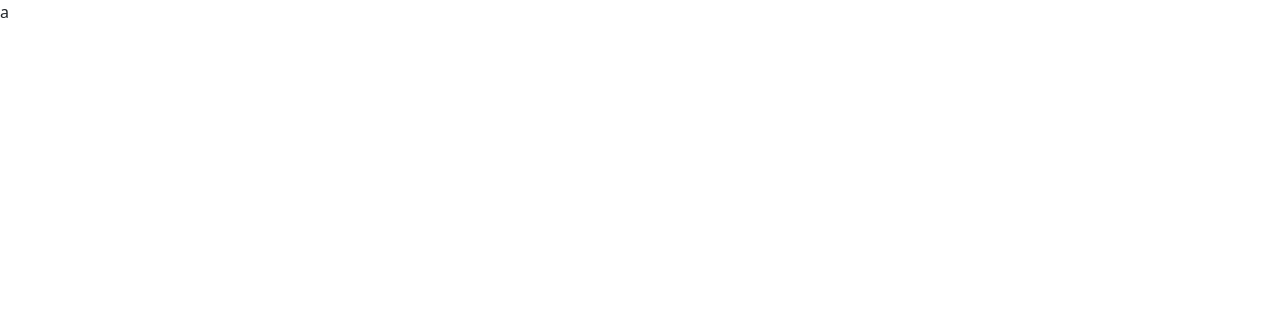
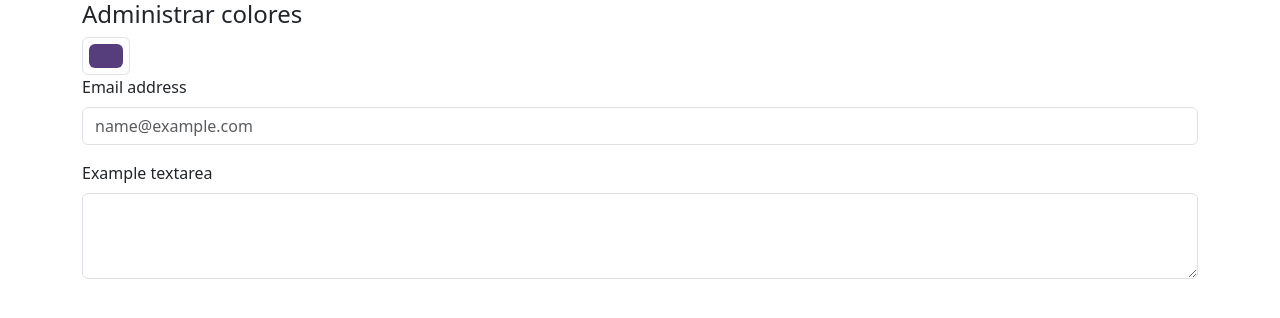
Before and after one commit to julianDev94/tp-react-ejercicio6, a React (Vite) app: page / in a window 1280 px wide. Shown: the top 318 px of the page. Built offline with nearby package versions, Linux system fonts and the light colour scheme.

Commit message:
Creo el componente FormularioColores y dejo maquetado de formulario para seguir modificando

```diff
--- a/index.html
+++ b/index.html
@@ -6,7 +6,7 @@
     <meta name="viewport" content="width=device-width, initial-scale=1.0" />
     <meta name="author" content="Cristian Julian Aballay">
     <meta name="description" content="Trabajo practico react ejercicio 3">
-    <meta name="keywords" content="react, ejercicio, bootstrap, state, props">a
+    <meta name="keywords" content="react, ejercicio, bootstrap, state, props">
     <title>Ejercicio 6 react</title>
   </head>
   <body>
--- a/src/App.jsx
+++ b/src/App.jsx
@@ -1,13 +1,13 @@
 import 'bootstrap/dist/css/bootstrap.min.css'
-import './App.css'
+import { Container } from 'react-bootstrap'
+import FormularioColores from './components/FormularioColores'
 
 function App() {
 
-
   return (
-    <>
-
-    </>
+    <Container>
+      <FormularioColores />
+    </Container>
   )
 }
 
--- /dev/null
+++ b/src/components/FormularioColores.jsx
@@ -0,0 +1,27 @@
+import Form from "react-bootstrap/Form";
+
+const FormularioColores = () => {
+  return (
+    <section>
+      <h4>Administrar colores</h4>
+      <Form>
+        <Form.Group className="mb-3" controlId="exampleForm.ControlInput1">
+          <Form.Control
+            type="color"
+            id="exampleColorInput"
+            defaultValue="#563d7c"
+            title="Choose your color"
+          />
+          <Form.Label>Email address</Form.Label>
+          <Form.Control type="email" placeholder="name@example.com" />
+        </Form.Group>
+        <Form.Group className="mb-3" controlId="exampleForm.ControlTextarea1">
+          <Form.Label>Example textarea</Form.Label>
+          <Form.Control as="textarea" rows={3} />
+        </Form.Group>
+      </Form>
+    </section>
+  );
+};
+
+export default FormularioColores;
```
